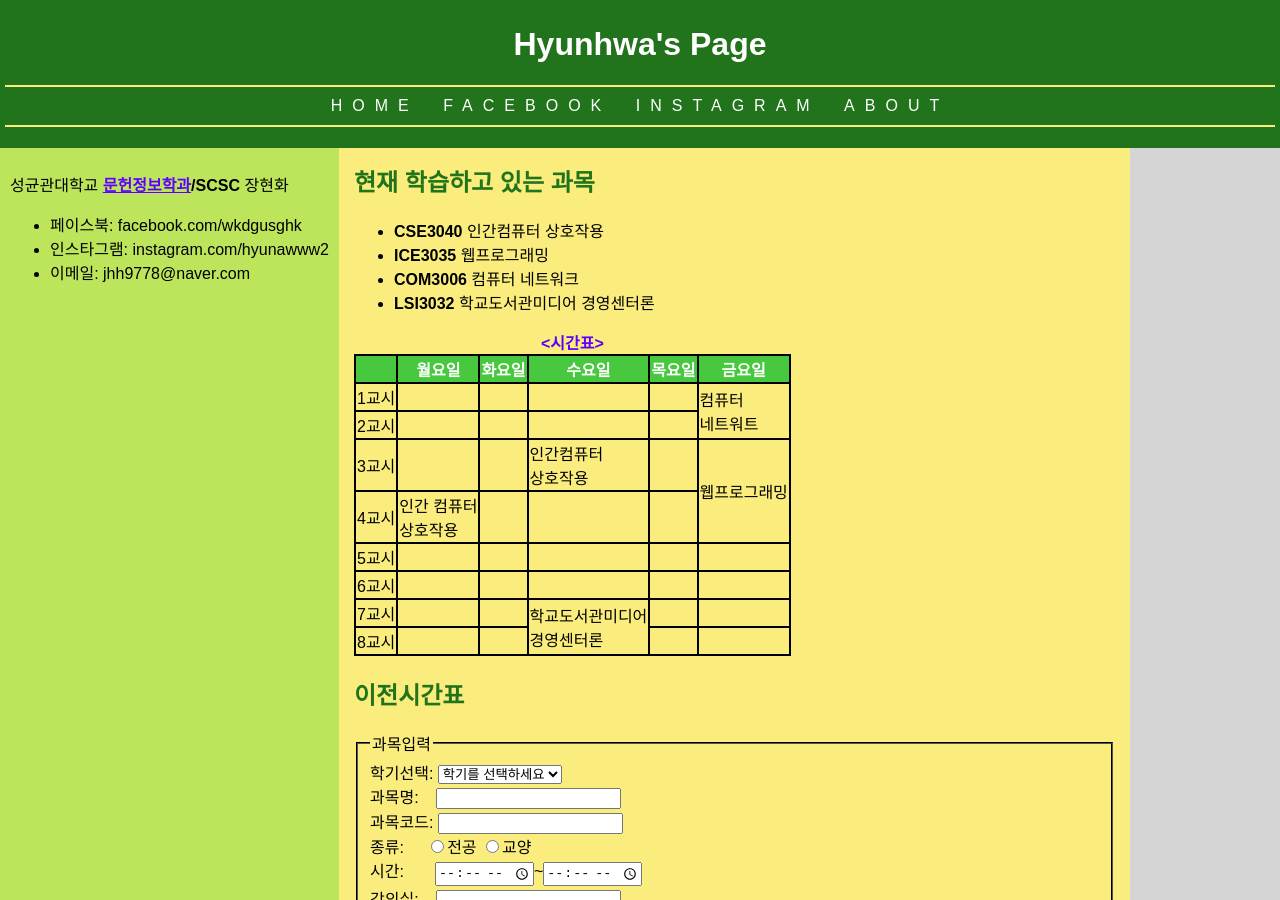
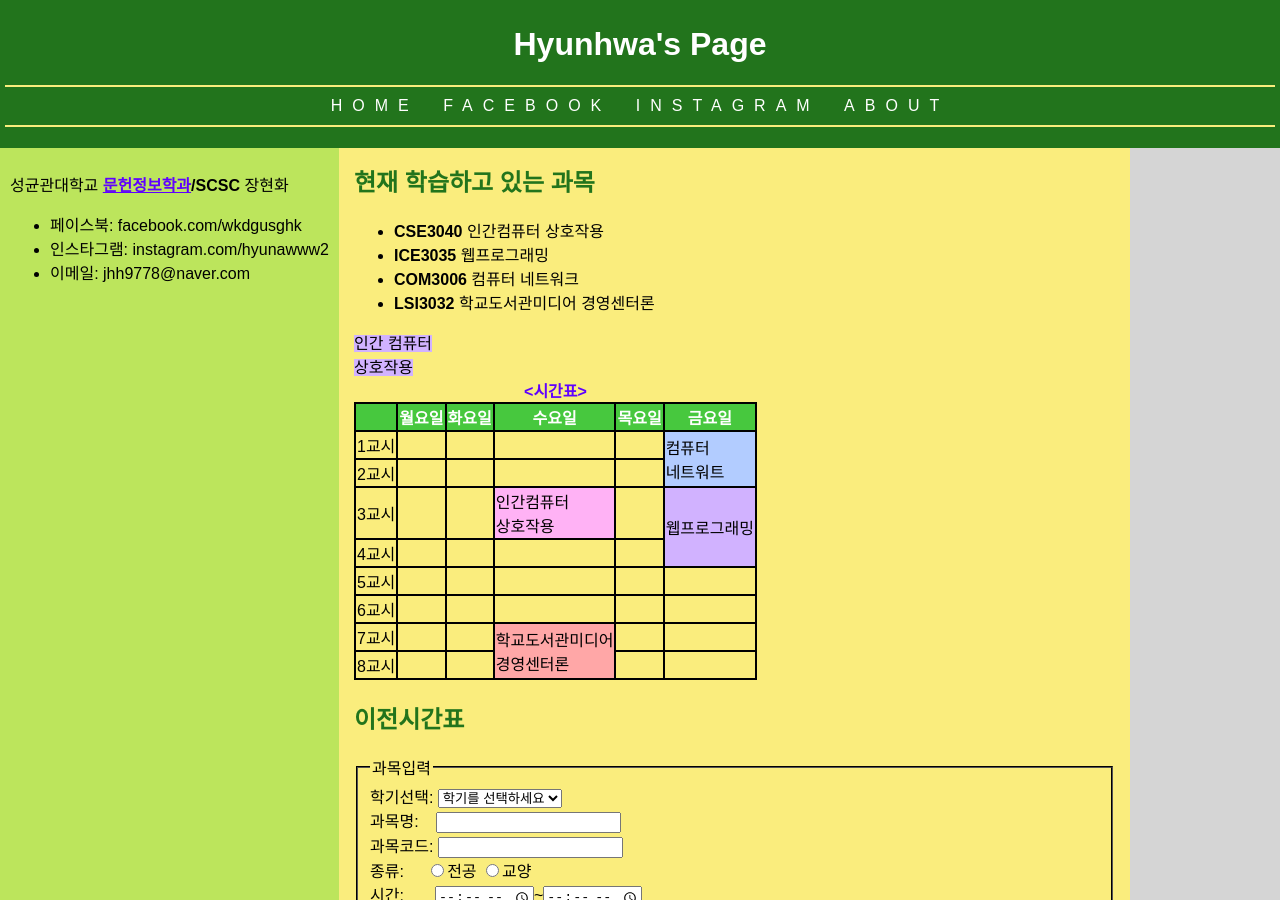
Before and after one commit to jhh9778/jhh9778.github.io, a Jekyll site: the page about.html, which Jekyll copies as it is, in a window 1280 px wide and 900 px high. Built offline with Jekyll 4.4.1, drawn with Linux system fonts in a browser that asks for light colours.

Commit message:
Update about.html

```diff
--- a/about.html
+++ b/about.html
@@ -134,7 +134,7 @@
 	  <td>&nbsp;</td>
 	  <td>&nbsp;</td>
 	  <td>&nbsp;</td>
-	  <td rowspan="2">컴퓨터<br>네트워트</td>
+	  <td rowspan="2" style="background-color: #B2CCFF">컴퓨터<br>네트워트</td>
 	</tr>
 
 	<tr>
@@ -149,14 +149,14 @@
 	  <td>3교시</td>
 	  <td>&nbsp;</td>
 	  <td>&nbsp;</td>
-	  <td>인간컴퓨터<br>상호작용</td>
+	  <td style="background-color: #FFB2F5">인간컴퓨터<br>상호작용</td>
 	  <td>&nbsp;</td>
-	  <td rowspan="2">웹프로그래밍</td>
+	  <td rowspan="2" style="background-color: #D1B2FF">웹프로그래밍</td>
 	</tr>
 
 	<tr>
 	  <td>4교시</td>
-	  <td>인간 컴퓨터<br>상호작용</td>
+	  <t style="background-color: #D1B2FF"d>인간 컴퓨터<br>상호작용</td>
 	  <td>&nbsp;</td>
 	  <td>&nbsp;</td>
 	  <td>&nbsp;</td>
@@ -184,7 +184,7 @@
 	  <td>7교시</td>
 	  <td>&nbsp;</td>
 	  <td>&nbsp;</td>
-	  <td rowspan="2">학교도서관미디어<br> 경영센터론</td>
+	  <td rowspan="2" style="background-color: #FFA7A7">학교도서관미디어<br> 경영센터론</td>
 	  <td>&nbsp;</td>
 	  <td>&nbsp;</td>
 	</tr>
```
